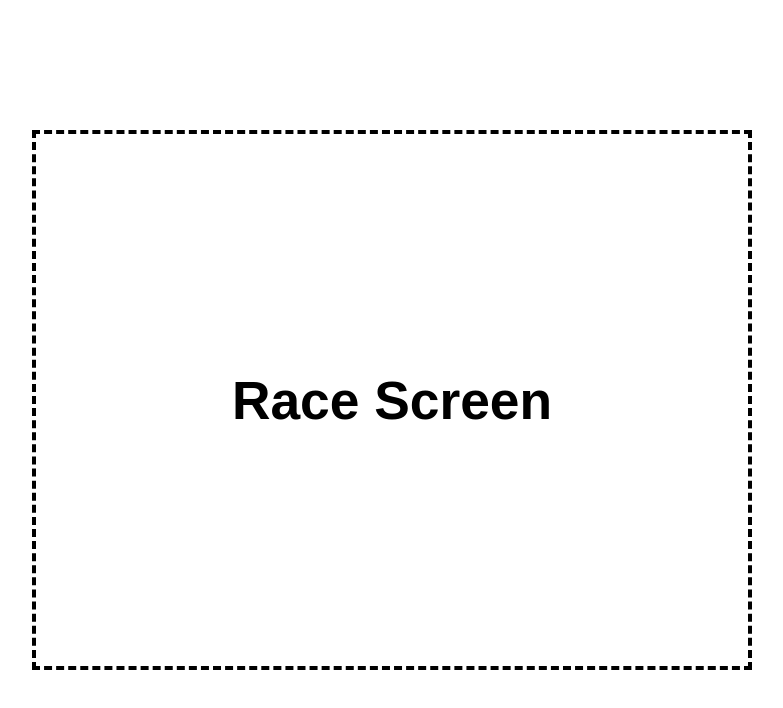
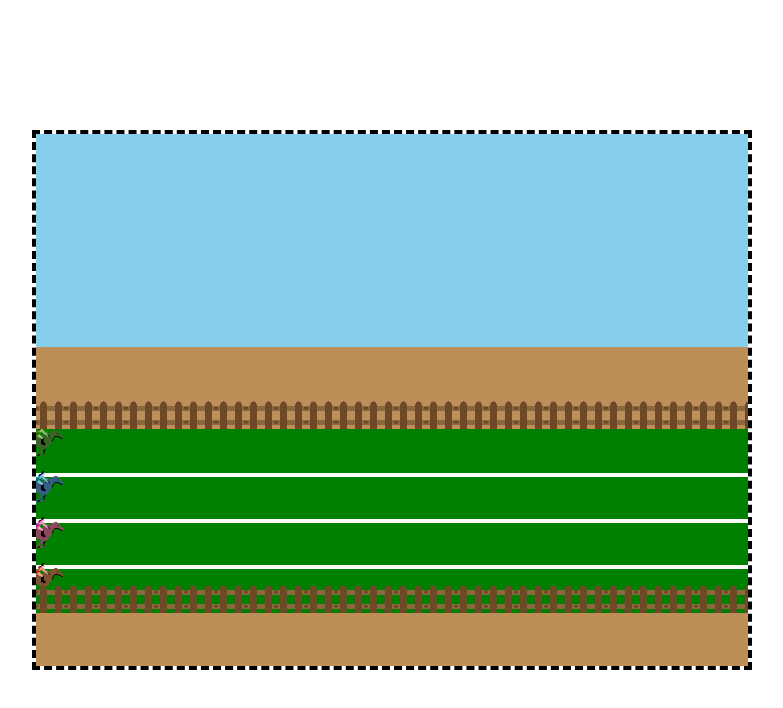
Before and after one commit to iamtheluiz/horse-race, a React (Create React App) app: page /race in a window 1280 px wide. Shown: the top 708 px of the page, without its empty margins (248-1031 px from the left). Built offline with nearby package versions, Linux system fonts and the light colour scheme; a web font is replaced by a local one.

Commit message:
feat: add race screen structure

```diff
--- a/src/components/HorseItem/index.tsx
+++ b/src/components/HorseItem/index.tsx
@@ -13,7 +13,7 @@ const HorseItem: React.FC<HorseItemProps> = ({ horse }) => {
 
   return (
     <div
-      className={`horse-item ${horse.name === selectedHorse.name ? "active" : ""}`}
+      className={`horse-container horse-item ${horse.name === selectedHorse.name ? "active" : ""}`}
       onClick={() => setSelectedHorse(horse)}
     >
       <img src="/img/horse.gif" alt="Horse Gif" />
--- a/src/components/HorseItem/styles.css
+++ b/src/components/HorseItem/styles.css
@@ -1,4 +1,4 @@
-.horse-item {
+.horse-container {
   width: 35%;
   display: flex;
   flex-direction: column;
@@ -8,16 +8,16 @@
   border: 4px dashed var(--text-color);
   transition: all 0.2s;
 }
-.horse-item.active {
+.horse-container.active {
   border-color: #fa962a;
   color: #fa962a;
   background-color: #fa952a42;
 }
-.horse-item img {
+.horse-container img {
   width: 70%;
   height: auto;
   user-select: none;
 }
-.horse-item span {
+.horse-container span {
   margin: 8px;
 }
--- a/src/pages/Bet/styles.css
+++ b/src/pages/Bet/styles.css
@@ -61,18 +61,6 @@ section#bet .horse-list {
   justify-content: space-evenly;
   align-items: center;
 }
-section#bet .horse-item:nth-child(1) img {
-  filter: hue-rotate(70deg);
-}
-section#bet .horse-item:nth-child(2) img {
-  filter: hue-rotate(180deg);
-}
-section#bet .horse-item:nth-child(3) img {
-  filter: hue-rotate(300deg);
-}
-section#bet .horse-item:nth-child(4) img {
-  filter: hue-rotate(350deg);
-}
 section#bet > footer form {
   flex: 1;
   display: flex;
--- a/src/pages/Race/index.tsx
+++ b/src/pages/Race/index.tsx
@@ -1,9 +1,34 @@
 import React from "react";
 
+import fanceImage from "../../assets/fance.png";
+import { useHorse } from "../../contexts/horse";
+
+import "./styles.css";
+
 const Race: React.FC = () => {
+  const { horses } = useHorse();
+
   return (
     <section id="race">
-      <h1>Race Screen</h1>
+      <div className="sky"></div>
+      <div className="ground">
+        <div className="fance" style={{ backgroundImage: `url(${fanceImage})` }}></div>
+        <div className="racecourse">
+          <div className="tracks">
+            {horses.map(horse => (
+              <div key={horse.name} className="track"></div>
+            ))}
+          </div>
+          <div className="horses">
+            {horses.map(horse => (
+              <div key={horse.name} className="horse-item">
+                <img src="/img/horse.gif" alt="Horse Gif" />
+              </div>
+            ))}
+          </div>
+          <div className="fance" style={{ backgroundImage: `url(${fanceImage})` }}></div>
+        </div>
+      </div>
     </section>
   );
 };
--- /dev/null
+++ b/src/pages/Race/styles.css
@@ -0,0 +1,53 @@
+section#race div.sky {
+  width: 100%;
+  height: 40%;
+  background-color: skyblue;
+}
+section#race div.ground {
+  width: 100%;
+  height: 60%;
+  display: flex;
+  flex-direction: column;
+  justify-content: center;
+
+  background-color: rgb(189, 142, 88);
+}
+section#race div.ground div.fance {
+  width: 100%;
+  background-repeat: repeat-x;
+  background-size: auto 100%;
+  height: 30px;
+  image-rendering: pixelated;
+}
+section#race div.ground div.fance:last-child {
+  position: absolute;
+  bottom: 0px;
+}
+section#race div.ground div.track {
+  background-color: green;
+  border-top: 2px solid white;
+  border-bottom: 2px solid white;
+}
+section#race div.ground div.track,
+section#race div.ground div.horse-item
+{
+  height: 46px;
+}
+section#race div.ground div.racecourse {
+  position: relative;
+  overflow: hidden;
+}
+section#race div.ground div.horses {
+  position: absolute;
+  top: -10px;
+  left: -40px;
+}
+section#race div.ground div.horse-item img {
+  height: 100%;
+}
+section#race div.ground div.track:first-child {
+  border-top: 0px solid white;
+}
+section#race div.ground div.track:last-child {
+  border-bottom: 0px solid white;
+}
--- a/src/styles/global.css
+++ b/src/styles/global.css
@@ -44,6 +44,19 @@ span.subtitle {
   margin-left: 0px;
 }
 
+.horse-item:nth-child(1) {
+  filter: hue-rotate(70deg);
+}
+.horse-item:nth-child(2) {
+  filter: hue-rotate(180deg);
+}
+.horse-item:nth-child(3) {
+  filter: hue-rotate(300deg);
+}
+.horse-item:nth-child(4) {
+  filter: hue-rotate(350deg);
+}
+
 section {
   display: flex;
   flex-direction: column;
```
Also changed, not shown: src/assets/fance.png (added).
